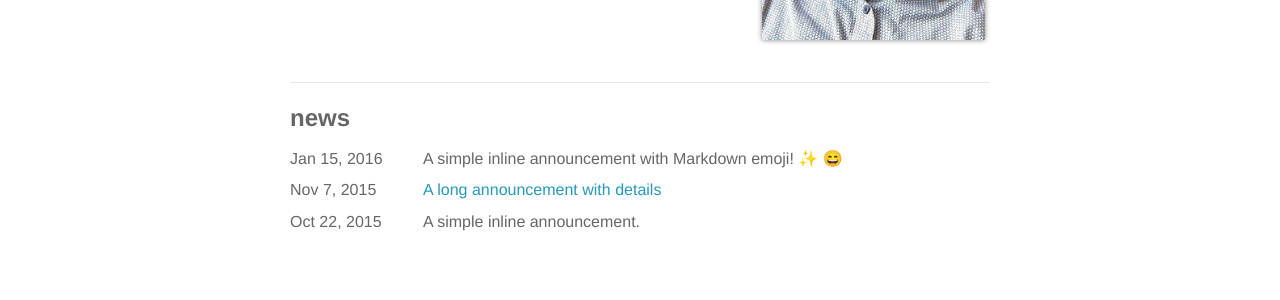
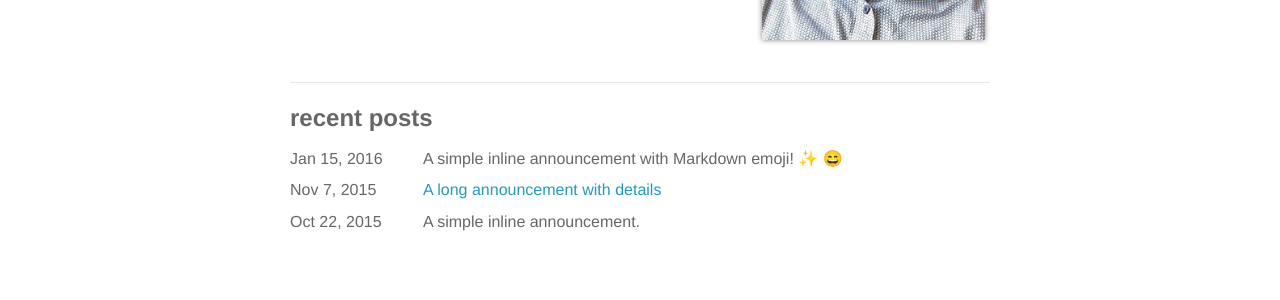
Before and after one commit to nateyazdani/nateyazdani.github.io, a Jekyll site: the page built from _pages/about.md, in a window 1280 px wide. Shown: the part 523-823 px from the top of the page. Built offline with Jekyll 4.4.1, drawn with Linux system fonts in a browser that asks for light colours; nearby versions of some CDN libraries; emoji names are drawn with the system emoji font.

Commit message:
Change 'news' to 'recent posts'

```diff
--- a/_includes/news.html
+++ b/_includes/news.html
@@ -1,5 +1,5 @@
 <div class="news">
-  <h2>news</h2>
+  <h2>recent posts</h2>
   {% if site.news  %}
     <table>
     {% assign news = site.news | reverse %}
```
